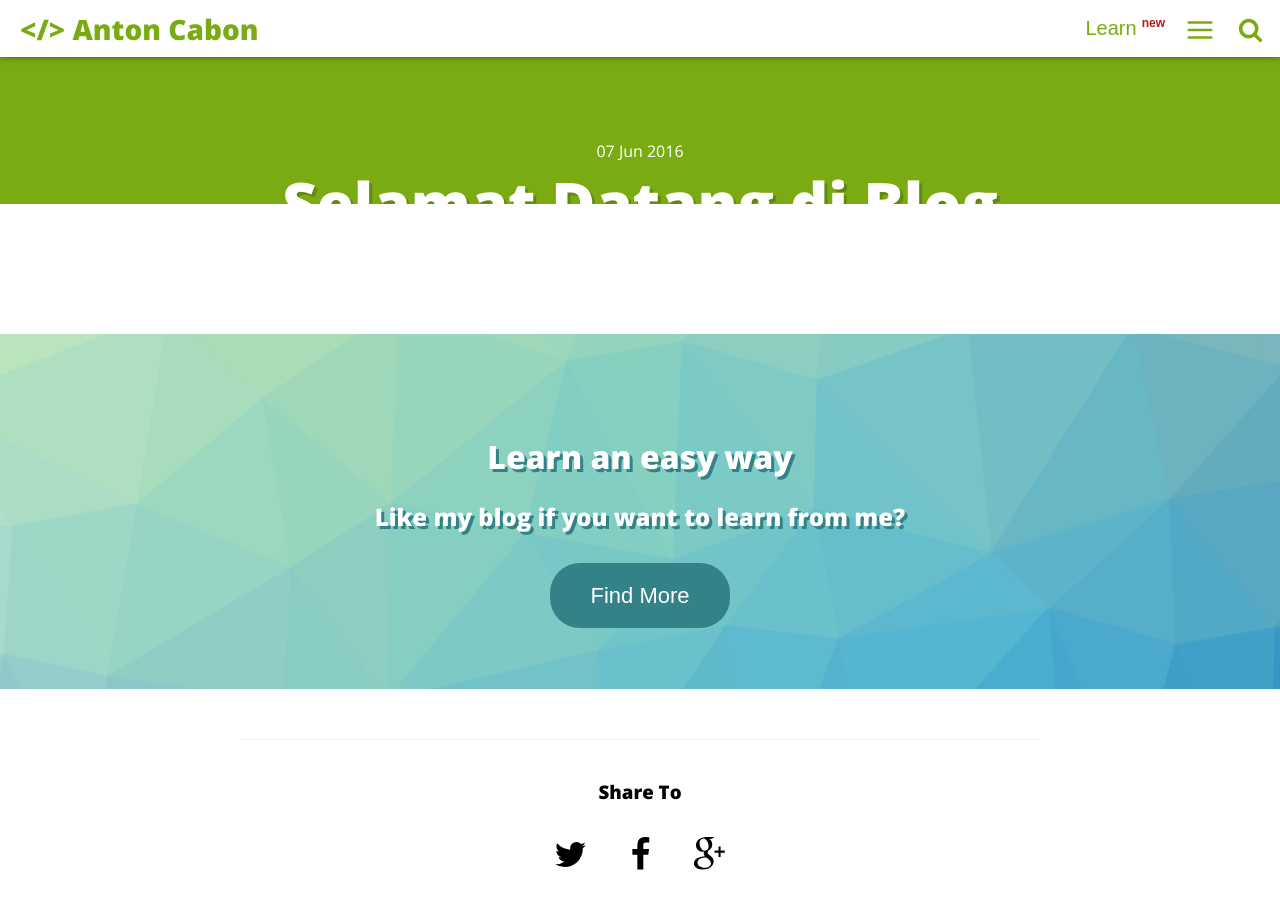
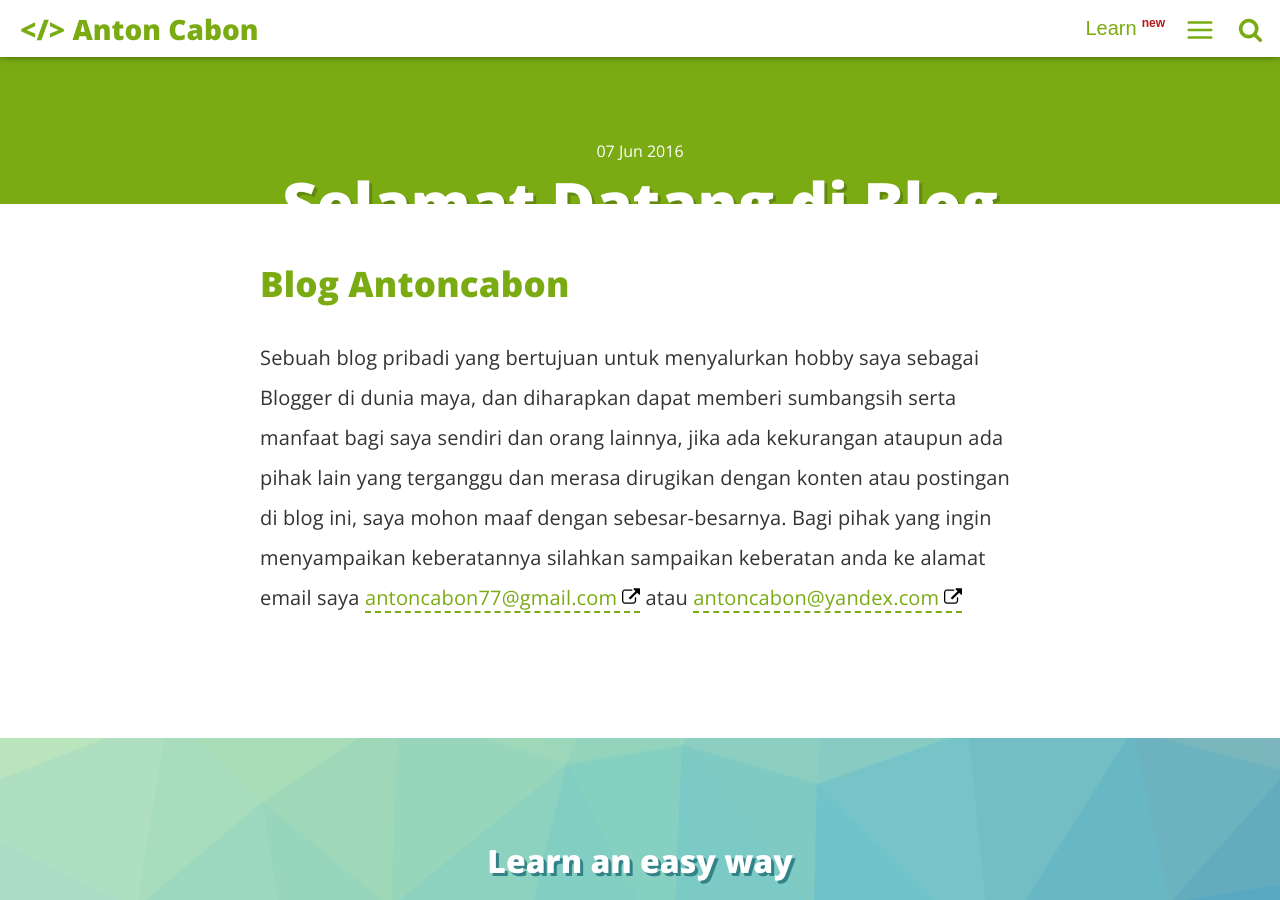
Before and after one commit to antoncabon/antoncabon.github.io, a Jekyll site: the page built from _posts/2016-06-07-selamat-datang-di-blog-antoncabon.markdown, in a window 1280 px wide and 900 px high, scrolled down 296 px. Built offline with Jekyll 4.4.1, drawn with Linux system fonts in a browser that asks for light colours; comment, search, counter and statistics services are not loaded.

Commit message:
Update 2016-06-07-selamat-datang-di-blog-antoncabon.markdown

```diff
--- a/_posts/2016-06-07-selamat-datang-di-blog-antoncabon.markdown
+++ b/_posts/2016-06-07-selamat-datang-di-blog-antoncabon.markdown
@@ -11,3 +11,6 @@ tags:
 twitter_text: "Selamat Datang di Blog Antoncabon"
 introduction: "Selamat Datang di Blog Antoncabon tempat berbagi seputar dunia blogging dan hal yang berhubungan dengan blog."
 ---
+## Blog Antoncabon
+
+Sebuah blog pribadi yang bertujuan untuk menyalurkan hobby saya sebagai Blogger di dunia maya, dan diharapkan dapat memberi sumbangsih serta manfaat bagi saya sendiri dan orang lainnya, jika ada kekurangan ataupun ada pihak lain yang terganggu dan merasa dirugikan dengan konten atau postingan di blog ini, saya mohon maaf dengan sebesar-besarnya. Bagi pihak yang ingin menyampaikan keberatannya silahkan sampaikan keberatan anda ke alamat email saya [antoncabon77@gmail.com](mailto:antoncabon77@gmail.com) atau [antoncabon@yandex.com](mailto:antoncabon@yandex.com)
```
